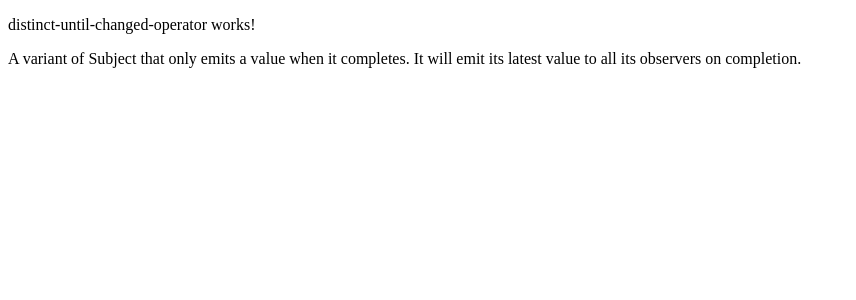
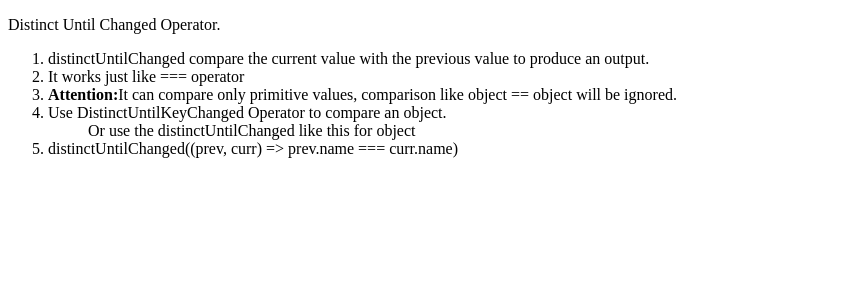
Before and after one commit to srbalakkl/Angular-RxJs, an Angular app: page /distUnchngOperator in a window 1280 px wide. Shown: the top 300 px of the page, without its empty margins (0-856 px from the left). Built offline with nearby package versions, Linux system fonts and the light colour scheme.

Commit message:
doc: distinct-until-changed-operator.component.html

```diff
--- a/src/app/distinct-until-changed-operator/distinct-until-changed-operator.component.html
+++ b/src/app/distinct-until-changed-operator/distinct-until-changed-operator.component.html
@@ -1,4 +1,11 @@
-<p>distinct-until-changed-operator works!</p>
+<p>Distinct Until Changed Operator.</p>
 
-A variant of Subject that only emits a value when it completes.
-It will emit its latest value to all its observers on completion.
+
+<ol>
+  <li>distinctUntilChanged compare the current value with the previous value to produce an output.</li>
+  <li>It works just like === operator</li>
+  <li><b>Attention:</b>It can compare only primitive values, comparison like  object == object  will be ignored.</li>
+  <li>Use DistinctUntilKeyChanged Operator to compare an object.</li>
+  <ol>Or use the distinctUntilChanged like this for object</ol>
+    <li>distinctUntilChanged((prev, curr) => prev.name === curr.name)</li>
+</ol>
--- a/src/app/prevent-memory-leaks/prevent-memory-leaks.component.ts
+++ b/src/app/prevent-memory-leaks/prevent-memory-leaks.component.ts
@@ -3,10 +3,11 @@ import {interval, Subject, takeUntil} from "rxjs";
 import {takeUntilDestroyed} from "@angular/core/rxjs-interop";
 
 @Component({
-    selector: 'app-prevent-memory-leaks',
-    imports: [],
-    templateUrl: './prevent-memory-leaks.component.html',
-    styleUrl: './prevent-memory-leaks.component.sass'
+  selector: 'app-prevent-memory-leaks',
+  imports: [],
+  templateUrl: './prevent-memory-leaks.component.html',
+  standalone: true,
+  styleUrl: './prevent-memory-leaks.component.sass'
 })
 export class PreventMemoryLeaksComponent implements OnInit, OnDestroy {
   private unsubscribe$: Subject<void> = new Subject<void>();
@@ -14,7 +15,11 @@ export class PreventMemoryLeaksComponent implements OnInit, OnDestroy {
   ngOnInit(): void {
     interval(1000).pipe(
       takeUntil(this.unsubscribe$),
-      // takeUntilDestroyed(this.destroyRef)//another way to prevent m/y leaks. but, it works only after @angular/core16 version.
+      takeUntilDestroyed(this.destroyRef)//another way to prevent m/y leaks,but it works only after @angular/core16 version.
+      // note:
+      // takeUntilDestroyed()
+      // operator must be put at the end of the line because it will now work for downstream observable
+      // and cause m/y leak if placed in the wrong place
       ).subscribe(r=>console.log(r));
   }
 
```
Also changed, not shown: 1 other file (tests, documents, lock files or other folders).
